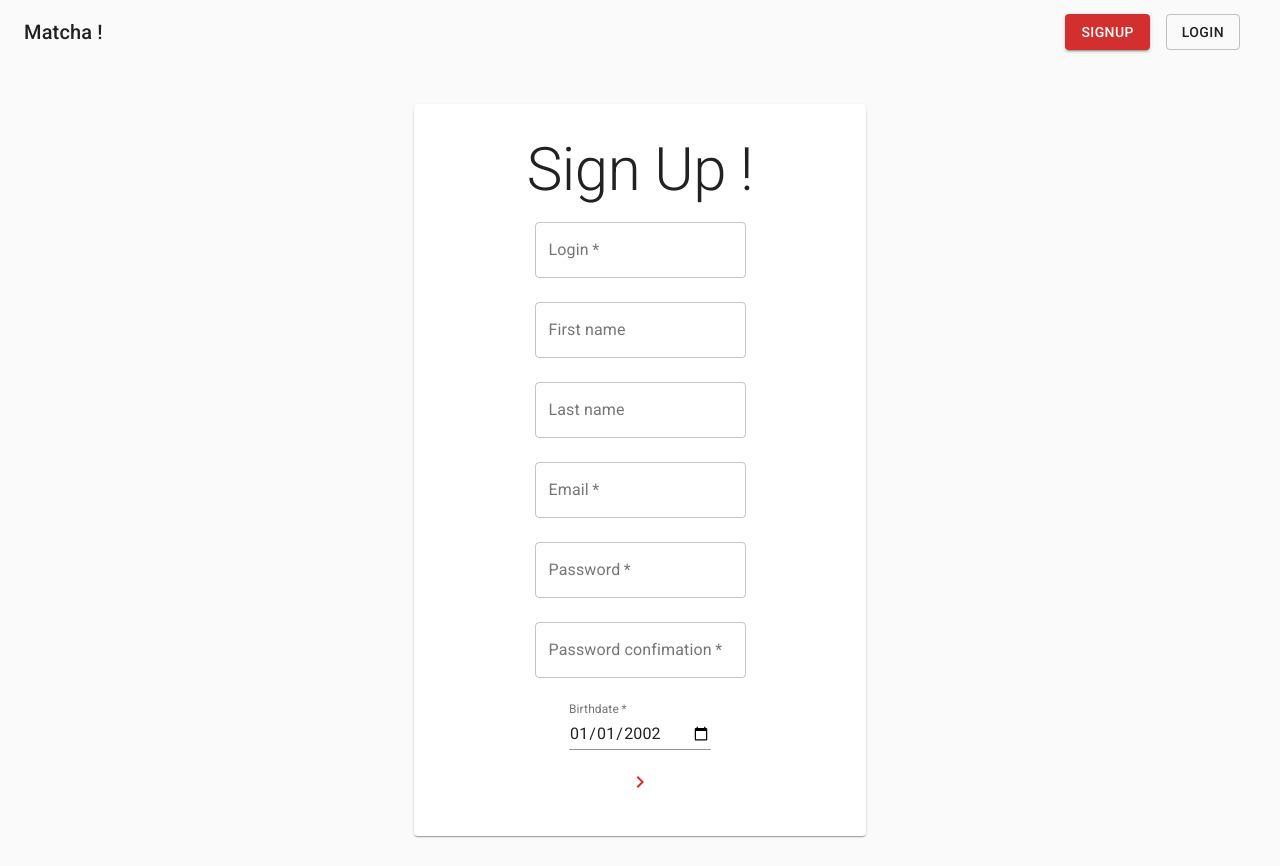
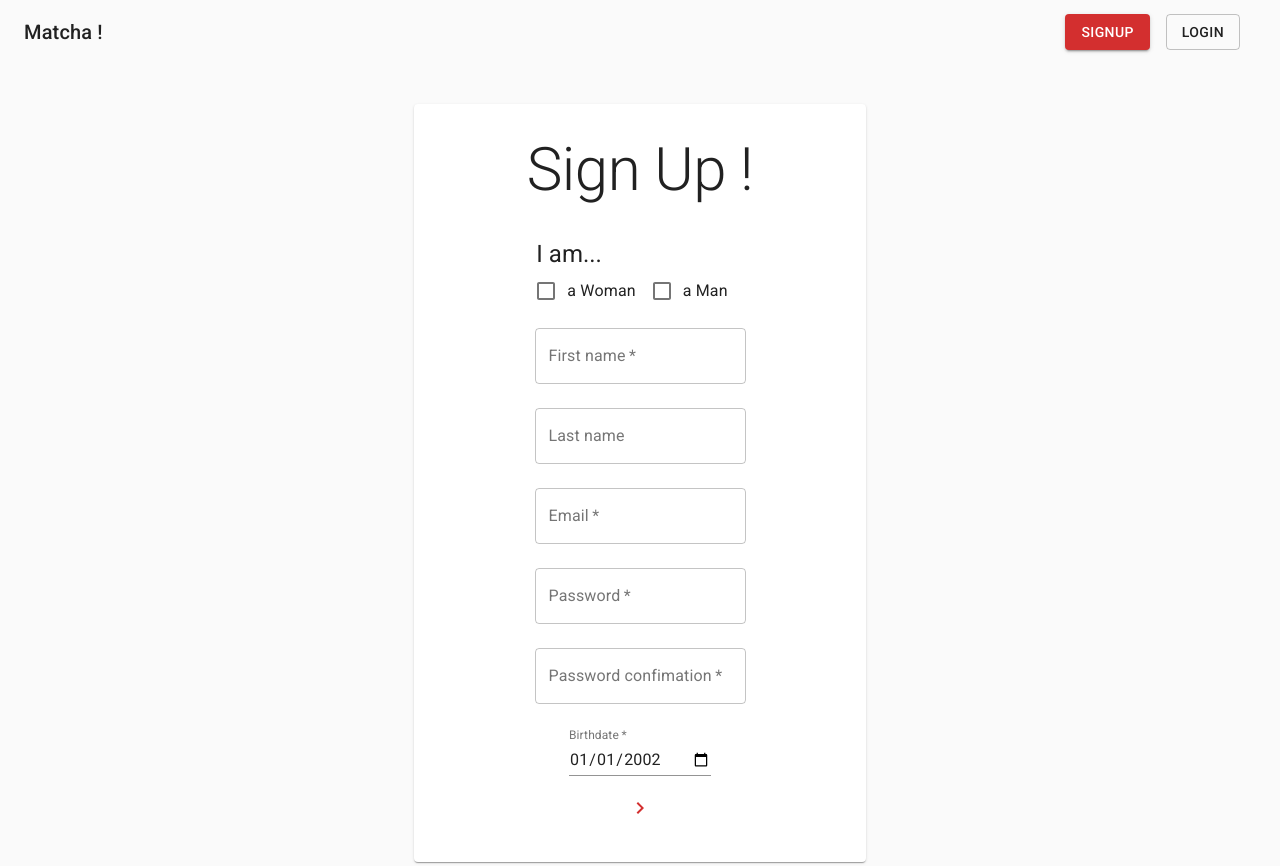
Before and after one commit to Sgury42/matcha, a React (Create React App) app in the folder matcha/Matcha-front/: page /signUp in a window 1280 px wide. Before the commit the page ends 840 px from the top, so only its background shows below. Built offline with nearby package versions, Linux system fonts and the light colour scheme.

Commit message:
sign up page okay

```diff
--- a/matcha/Matcha-front/package.json
+++ b/matcha/Matcha-front/package.json
@@ -3,11 +3,13 @@
   "version": "0.1.0",
   "private": true,
   "dependencies": {
+    "@hapi/joi": "^17.0.0",
     "@material-ui/core": "^4.8.2",
     "@material-ui/icons": "^4.5.1",
     "@testing-library/jest-dom": "^4.2.4",
     "@testing-library/react": "^9.4.0",
     "@testing-library/user-event": "^7.2.1",
+    "joi": "^14.3.1",
     "react": "^16.12.0",
     "react-dom": "^16.12.0",
     "react-router-dom": "^5.1.2",
--- a/matcha/Matcha-front/src/pages/SignUpPage.js
+++ b/matcha/Matcha-front/src/pages/SignUpPage.js
@@ -1,7 +1,10 @@
-import React, { useState } from 'react';
-import { makeStyles, Card, Grid, TextField, Typography, IconButton} from '@material-ui/core';
+import React, { useState, useEffect } from 'react';
+import { makeStyles, Card, Grid, TextField, Typography, IconButton, Checkbox, Box, FormControlLabel} from '@material-ui/core';
 import ChevronRightSharpIcon from '@material-ui/icons/ChevronRightSharp';
 import { useHistory } from "react-router-dom";
+import Joi from '@hapi/joi';
+// import ErrorDisplay from '../components/ErrorDisplay';
+import { array } from 'prop-types';
 
 const useStyles = makeStyles(theme => ({
   box: {
@@ -14,6 +17,9 @@ const useStyles = makeStyles(theme => ({
   grow: {
     flexGrow: 1,
   },
+  formTitle: {
+    marginBottom: theme.spacing(4),
+  },
 }));
 
 
@@ -21,22 +27,107 @@ const SignUpPage = () => {
   const history = useHistory();
   const classes = useStyles();
 
-  const [login, setLogin] = useState('');
+  // const [login, setLogin] = useState('');
   const [firstname, setFirstname] = useState('');
   const [name, setName] = useState('');
   const [mail, setMail] = useState('');
   const [passwd, setPasswd] = useState('');
   const [repeatPasswd, setRepeatPasswd] = useState('');
   const [dateBirth, setDateBirth] = useState('2002-01-01');
+  const [isWoman, setIsWoman] = useState(false);
+  const [isMan, setIsMan] = useState(false);
+  const [gender, setGender] = useState('');
+  const [errors, setErrors] = useState({
+    genderError: null,
+    nameError: null,
+    firstnameError: null,
+    mailError: null,
+    passwdError: null,
+    repeatPasswdError: null
+  });
 
-  const addUsr = async (e) => {
-    e.preventDefault();
+  const handleGenderChange = (genderChoice) => {
+    setGender(genderChoice);
+    if (genderChoice === 'woman') {
+      if (isMan === true) {
+        setIsMan(false);
+      }
+      if (isWoman === false) {
+        setIsWoman(true);
+      } else {
+        setIsWoman(false);
+        setGender('')
+      }
+    } else if (genderChoice === 'man') {
+      if (isWoman === true) {
+        setIsWoman(false);
+      }
+      if (isMan === false) {
+        setIsMan(true);
+      } else {
+        setGender('')
+        setIsMan(false);
+      }
+    }
+  }
+
+  // const handleError = (key, message) => {
+  //   // setErrors({...errors, [key]: message }); return new Error();
+  //   console.log(newErrors)
+  //   newErrors[key] = message;
+  //   return new Error();
+  // }
+
+  // let newErrors = {};
+
+  // const Schema = Joi.object().keys({
+  //   'gender': Joi.string().required().error(() => handleError('genderError', 'gender required')),
+  //   'name': Joi.string().min(2).max(15).required().error(() => handleError('nameError', 'max 15 characters')),
+  //   'firstname': Joi.string().min(2).max(15).required().error(() => handleError('firstnameError', 'between 2 to 15 characters')),
+  //   'mail': Joi.string().email({minDomainSegments: 2, tlds: { allow: ['com', 'net'] }}).required().error(() => handleError('mailError', 'email not valid')),
+  //   'passwd': Joi.string().pattern(new RegExp('^(?=.*[A-Z])')).required().error(() => handleError('passwdError', 'min 5 character, 1 Uppercase, 1 number')), // Min 5 caracteres, min 1 alpha, min 1 num
+  //   'repeatPasswd': Joi.any().valid(Joi.ref('passwd')).required().error(() => handleError('repeatPasswdError', "passwords don't match")),
+  //   'dateBirth': Joi.required()
+  // })
+  useEffect(() => {
+    if (!Object.keys(errors).length) {
+      addUsr();
+    }
+  }, [errors])
+
+  const formIsValid = () => {
+    const newErrors = {};
+    if (gender !== 'woman' && gender !== 'man') {
+      newErrors.genderError = 'gender required';
+    }
+    if (!firstname || firstname.length < 2 || firstname.length > 15) {
+      newErrors.firstnameError = '2 to 15 characters';
+    }
+    if (name.length > 15){
+      newErrors.nameError = '15 characters max'
+    }
+    if (!mail || !(/^[^\s@]+@[^\s@]+\.[^\s@]+$/.test(mail))) {
+    newErrors.mailError = 'email is not valid';
+    }
+    if (passwd.length < 5 || !(/(?=.*[a-z])(?=.*[A-Z])(?=.*[0-9])/).test(passwd)) {
+      newErrors.passwdError = 'min 5 char, 1 Upcase, 1 number'
+    }
+    if (!repeatPasswd || repeatPasswd !== passwd) {
+      newErrors.repeatPasswdError = "passwords don't match";
+    }
+    setErrors({...newErrors});
+  }
+
+  const addUsr = async () => {
+    // e.preventDefault();
+      console.log("It's all good !");
     const result = await fetch(`localhost:8080/api/accounts/register`, {
       method: 'post',
-      body: JSON.stringify({ login, firstname, name, mail, passwd, repeatPasswd, dateBirth }),
+      body: JSON.stringify({ firstname, name, mail, passwd, repeatPasswd, dateBirth, gender }),
       headers: { 'Content-Type': 'application/json' }
   });
-    // const body = await result.json();
+
+    const body = await result.json();
     if (result.ok) {
       history.push('/uploadPicture');
     }
@@ -47,25 +138,41 @@ const SignUpPage = () => {
       <Grid item xs={12} sm={10} md={8} lg={6}>
         <Card className={classes.card}>
           <form>
-            <Typography variant="h2" align="center">
+            <Typography className={classes.formTitle} variant="h2" align="center" >
               Sign Up !
             </Typography>
+            {/* <ErrorDisplay errors={ errors }/> */}
               <Grid container id="infosInput" justify="center" alignItems="center" direction="column" >
-                <TextField id="login" value={login} label="Login" type="text" variant="outlined" margin="normal" required={true}
-                  onChange={(event) => setLogin(event.target.value)} />
+                <Grid item id="genderChoice">
+                  <Typography variant="h5">I am...</Typography>
+                  <FormControlLabel control={
+                  <Checkbox id="isWoman" color="secondary" onChange={(e) => handleGenderChange(e.target.value) } value="woman" checked={isWoman} />
+                  } label="a Woman" />
+                  <FormControlLabel control={
+                  <Checkbox id="isMan" color="secondary" onChange={ (e) => handleGenderChange(e.target.value) } value="man" checked={isMan} />
+                } label="a Man" />
+                </Grid>
+                <Typography variant="caption" color="error">{ errors.genderError }</Typography>
+                {/* <TextField id="login" value={login} label="Login" type="text" variant="outlined" margin="normal" required={true} */}
+                  {/* onChange={(event) => setLogin(event.target.value)} /> */}
                 <TextField id="firstname" value={firstname} label="First name" type="text" variant="outlined" margin="normal"
+                  error={Boolean(errors.firstnameError)} helperText={errors.firstnameError} required={true}
                   onChange={(event) => setFirstname(event.target.value)} />
                 <TextField id="name" value={name} label="Last name" type="text" variant="outlined" margin="normal"
+                  error={Boolean(errors.nameError)} helperText={errors.nameError}
                   onChange={(event) => setName(event.target.value)} />
-                <TextField id="mail" value={mail} label="Email" type="email" variant="outlined" margin="normal" required={true}
+                <TextField id="mail" value={mail} label="Email" variant="outlined" margin="normal"
+                error={Boolean(errors.mailError)} helperText={errors.mailError} required={true}
                   onChange={(event) => setMail(event.target.value)} />
-                <TextField id="passwd" value={passwd} label="Password" type="password" variant="outlined" margin="normal" required={true}
+                <TextField id="passwd" value={passwd} label="Password" type="password" variant="outlined" margin="normal"
+                error={Boolean(errors.passwdError)} helperText={errors.passwdError} required={true}
                   onChange={(event) => setPasswd(event.target.value)} />
-                <TextField id="repeatPasswd" value={repeatPasswd} label="Password confimation" type="password" variant="outlined" margin="normal" required={true}
+                <TextField id="repeatPasswd" value={repeatPasswd} label="Password confimation" type="password" variant="outlined" margin="normal"
+                error={Boolean(errors.repeatPasswdError)} helperText={errors.repeatPasswdError} required={true}
                   onChange={(event) => setRepeatPasswd(event.target.value)} />
                 <TextField id="dateBirth" value={dateBirth} label="Birthdate" type="date" margin="normal" InputLabelProps={{shrink: true,}} required={true}
                   onChange={(event) => setDateBirth(event.target.value)} />
-                <IconButton name="submit" type="submit" onSubmit={e => addUsr(e) }>
+                <IconButton name="submit" onClick={() => formIsValid() }>
                   <ChevronRightSharpIcon color="secondary" />
                 </IconButton>
               </Grid>
```
Also changed, not shown: 1 other file (tests, documents, lock files or other folders).
